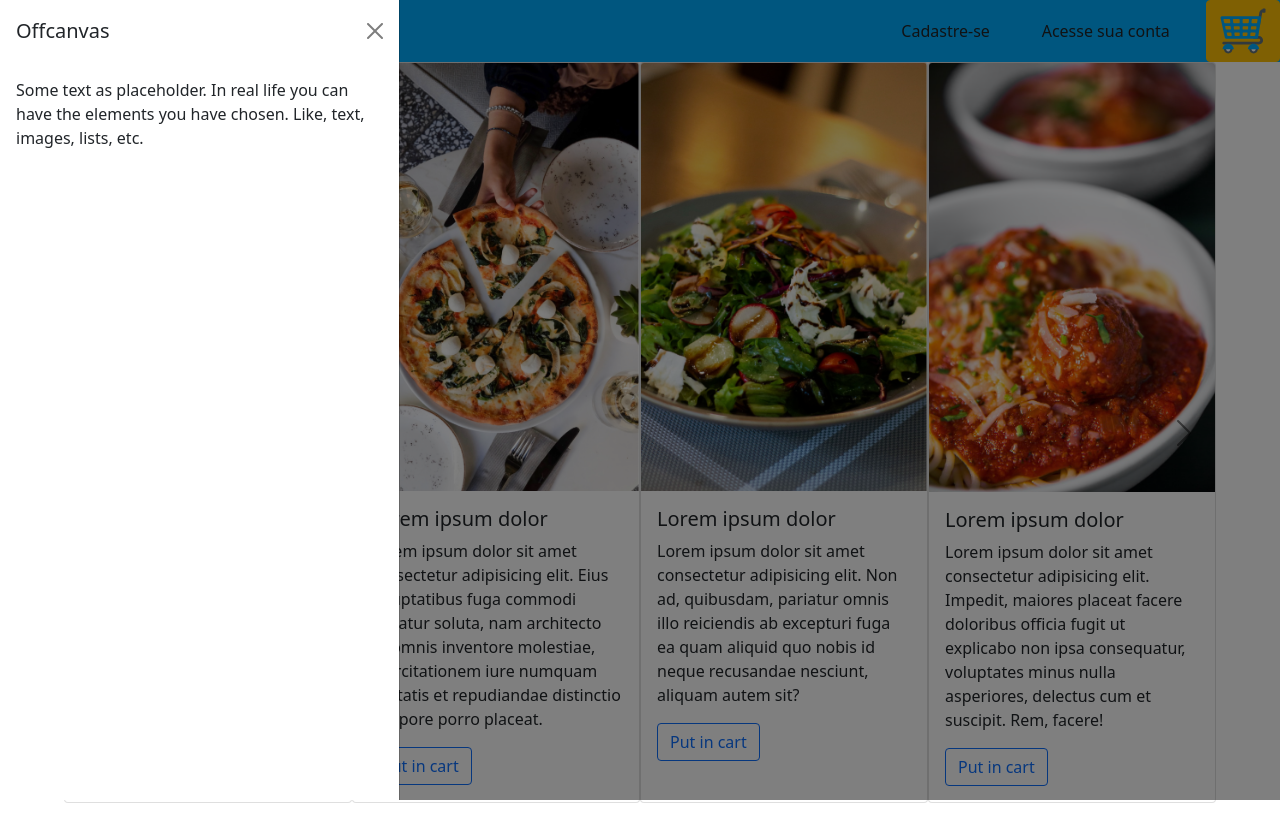
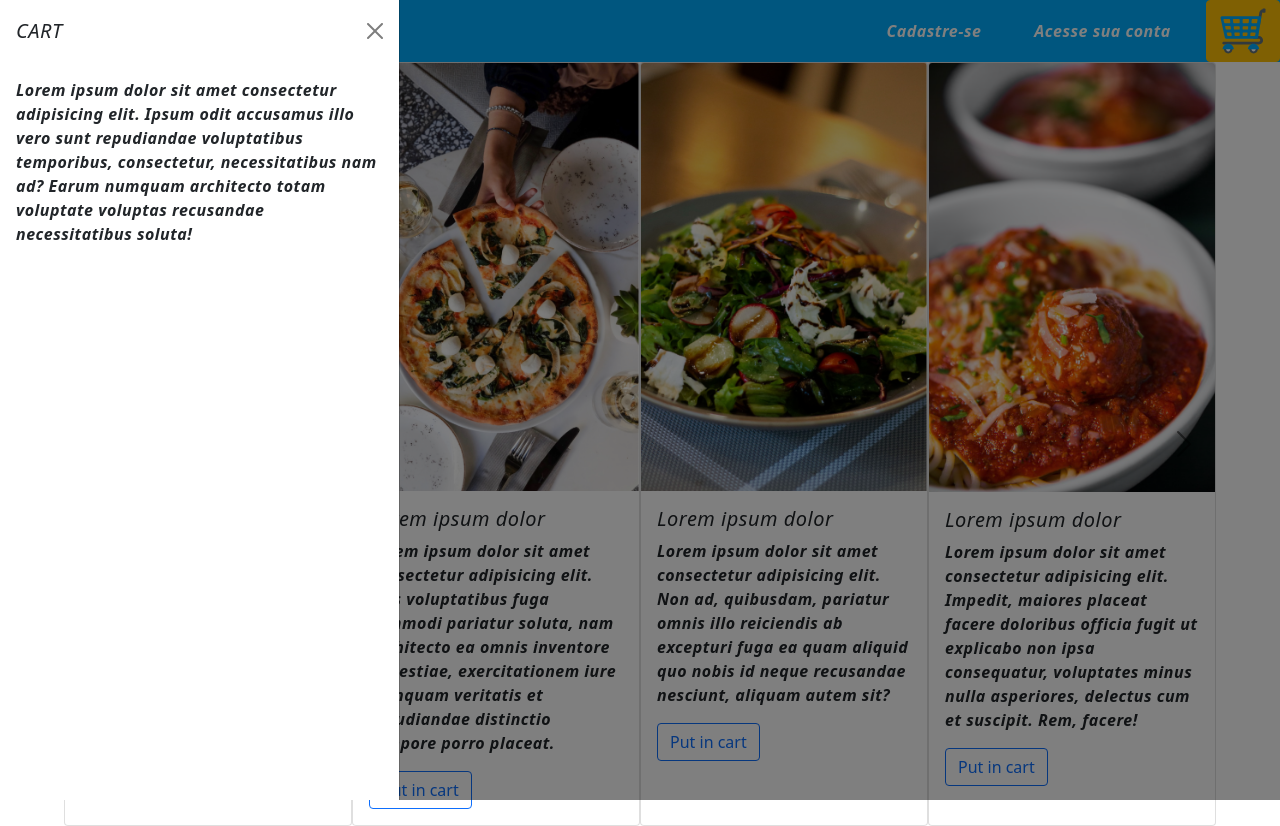
Before and after one commit to Victor-Alves1/italian_food, a React (Vite) app in the folder italian_food/: page / in a window 1280 px wide. Both pictures are taken after a click on the button 1242 px from the left and 31 px from the top of the page. Shown: the top 826 px of the page. Before the commit the page ends 803 px from the top, so only its background shows below. Built offline with nearby package versions, Linux system fonts and the light colour scheme.

Commit message:
formatattted text

```diff
--- a/italian_food/src/components/Cart.jsx
+++ b/italian_food/src/components/Cart.jsx
@@ -19,11 +19,10 @@ const Cart = () => {
 
         <Offcanvas show={show} onHide={handleClose}>
           <Offcanvas.Header closeButton>
-            <Offcanvas.Title>Offcanvas</Offcanvas.Title>
+            <Offcanvas.Title>CART</Offcanvas.Title>
           </Offcanvas.Header>
           <Offcanvas.Body>
-            Some text as placeholder. In real life you can have the elements you
-            have chosen. Like, text, images, lists, etc.
+            Lorem ipsum dolor sit amet consectetur adipisicing elit. Ipsum odit accusamus illo vero sunt repudiandae voluptatibus temporibus, consectetur, necessitatibus nam ad? Earum numquam architecto totam voluptate voluptas recusandae necessitatibus soluta!
           </Offcanvas.Body>
         </Offcanvas>
       </>
--- a/italian_food/src/global.css
+++ b/italian_food/src/global.css
@@ -8,9 +8,13 @@
 }
 body{
     overflow-x: hidden;
+    font-style: italic;
+    font-weight: 600;
+    letter-spacing: 0.5px;
 }
 .header{
     background-color: var(--color2);
+    color: white;
 }
 .Carousel-card{
     display: flex;
```
